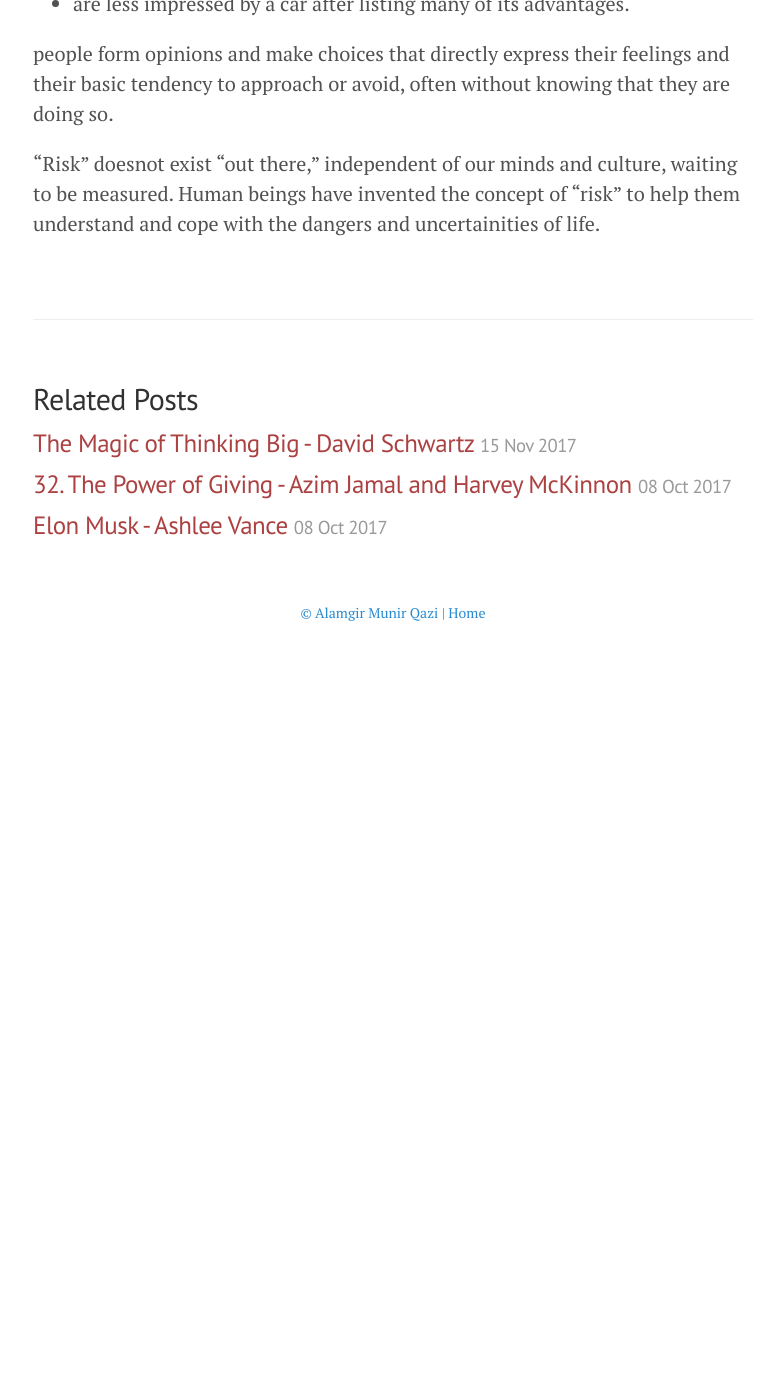
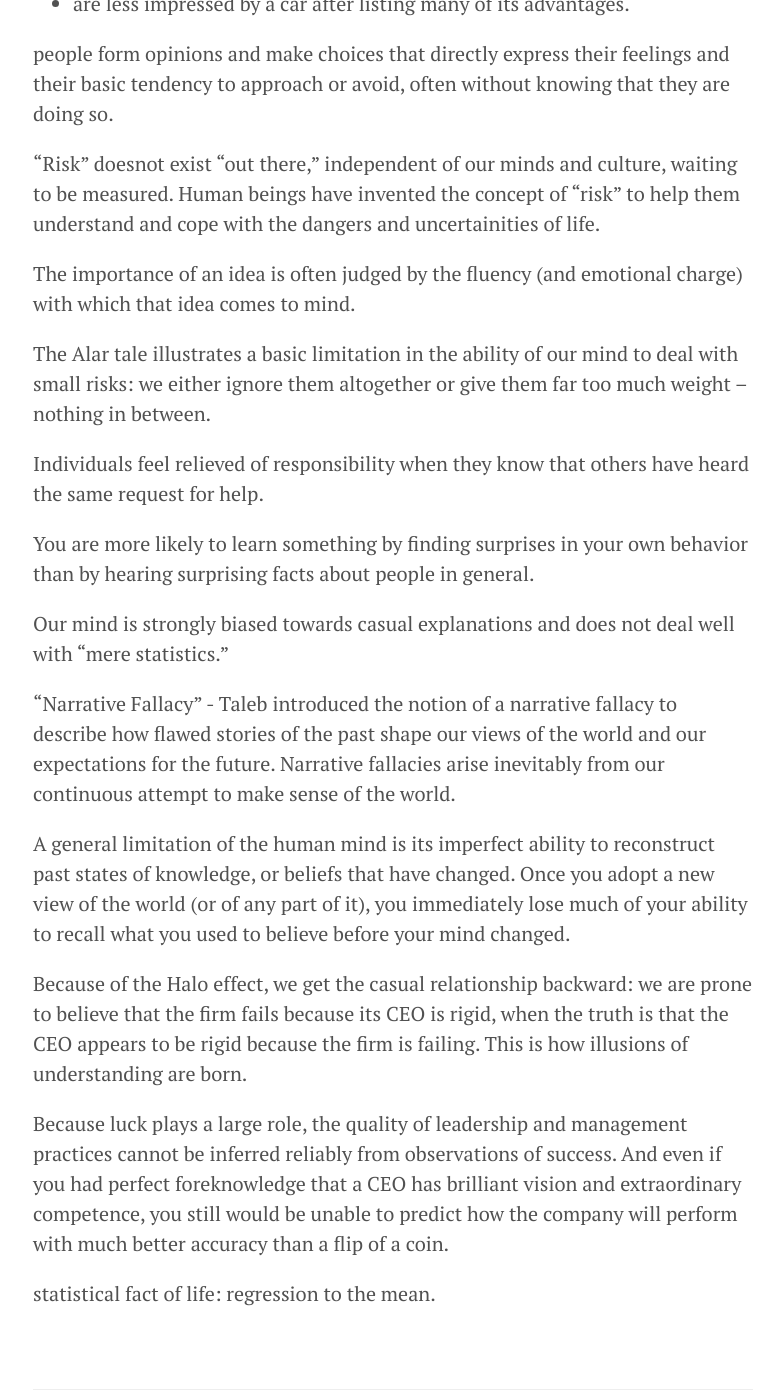
Before and after one commit to alamgirqazi/blog, a Jekyll site: the page built from _posts/2017-10-16-ThinkingFastandSlow.md, in a window 1280 px wide and 1400 px high, scrolled down 3666 px. Shown: the whole window, without its empty margins (247-1031 px from the left). Built offline with Jekyll 4.4.1, drawn with Linux system fonts in a browser that asks for light colours; before the commit the page ends 4319 px from its top, so only the background shows below that.

Commit message:
more notes of thinking, fast and slow

```diff
--- a/_posts/2017-10-16-ThinkingFastandSlow.md
+++ b/_posts/2017-10-16-ThinkingFastandSlow.md
@@ -80,9 +80,30 @@ The present state of mind looms very large when people evaluate their happiness.
 Self-criticism is one of the functions of System 2.
 
 people:
+
 * are less confident in a choice when they are asked to produce more arguments to support it.
 * are less impressed by a car after listing many of its advantages.
 
 people form opinions and make choices that directly express their feelings and their basic tendency to approach or avoid, often without knowing that they are doing so.
 
 "Risk" doesnot exist "out there," independent of our minds and culture, waiting to be measured. Human beings have invented the concept of "risk" to help them understand and cope with the dangers and uncertainities of life.
+
+The importance of an idea is often judged by the fluency (and emotional charge) with which that idea comes to mind.
+
+The Alar tale illustrates a basic limitation in the ability of our mind to deal with small risks: we either ignore them altogether or give them far too much weight -- nothing in between.
+
+Individuals feel relieved of responsibility when they know that others have heard the same request for help.
+
+You are more likely to learn something by finding surprises in your own behavior than by hearing surprising facts about people in general.
+
+Our mind is strongly biased towards casual explanations and does not deal well with "mere statistics."
+
+"Narrative Fallacy" - Taleb introduced the notion of a narrative fallacy to describe how flawed stories of the past shape our views of the world and our expectations for the future. Narrative fallacies arise inevitably from our continuous attempt to make sense of the world.
+
+A general limitation of the human mind is its imperfect ability to reconstruct past states of knowledge, or beliefs that have changed. Once you adopt a new view of the world (or of any part of it), you immediately lose much of your ability to recall what you used to believe before your mind changed.
+
+Because of the Halo effect, we get the casual relationship backward: we are prone to believe that the firm fails because its CEO is rigid, when the truth is that the CEO appears to be rigid because the firm is failing. This is how illusions of understanding are born.
+
+Because luck plays a large role, the quality of leadership and management practices cannot be inferred reliably from observations of success. And even if you had perfect foreknowledge that a CEO has brilliant vision and extraordinary competence, you still would be unable to predict how the company will perform with much better accuracy than a flip of a coin.
+
+statistical fact of life: regression to the mean.
```
